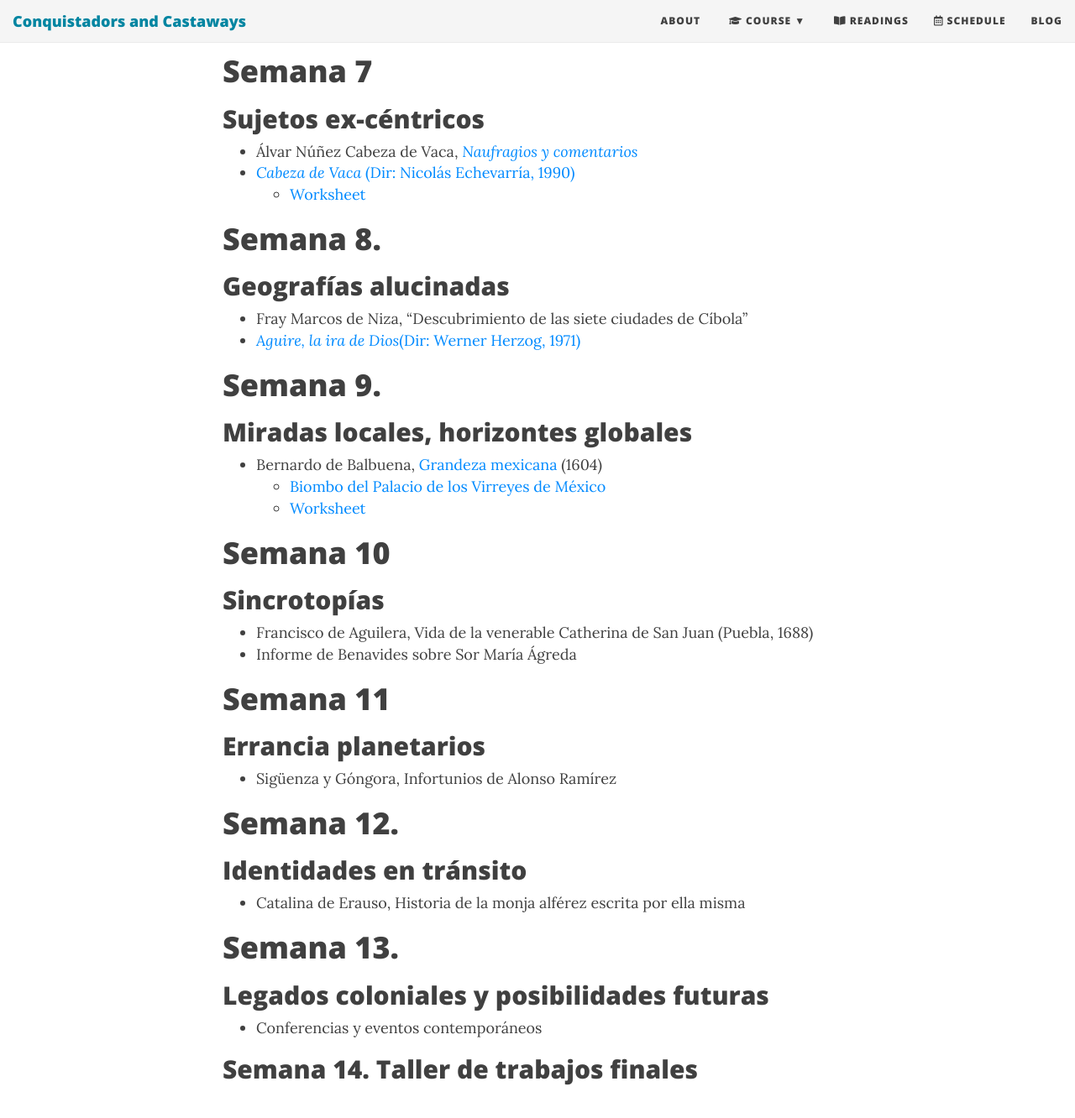
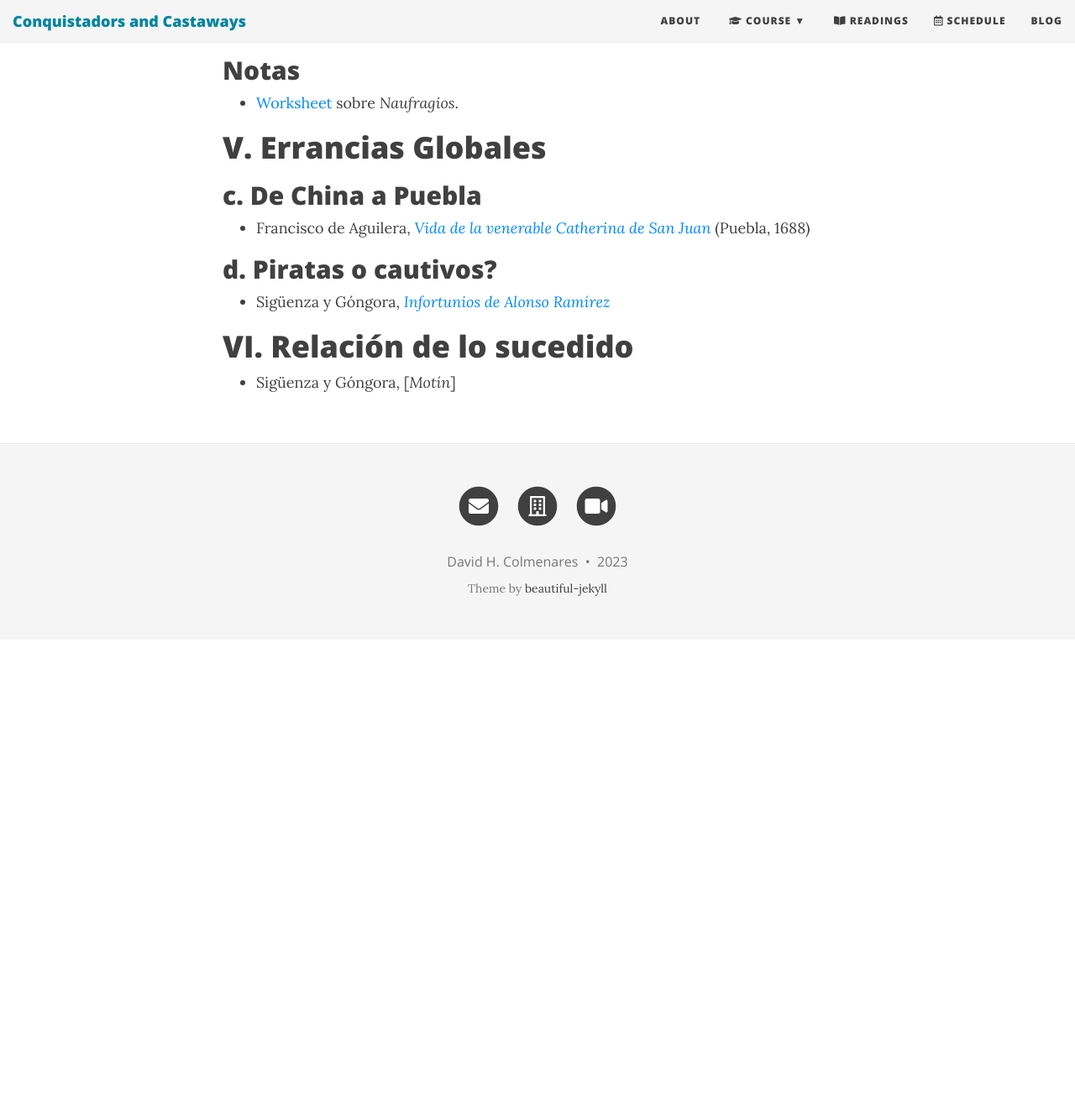
Before and after one commit to Hipomenes/ls452, a Jekyll site: the page built from syllabus-cronica-2023.md, in a window 1280 px wide and 1400 px high, scrolled down 5080 px. Shown: the top 1332 px of the window at 84% size. Built offline with Jekyll 4.4.1, drawn with Linux system fonts in a browser that asks for light colours; nearby versions of some CDN libraries; after the commit the page ends 5842 px from its top, so only the background shows below that; some of the changed text lies outside the part shown.

Commit message:
Update syllabus-cronica-2023.md

```diff
--- a/syllabus-cronica-2023.md
+++ b/syllabus-cronica-2023.md
@@ -119,52 +119,32 @@
 - En clase, hablar de Enrique Dussel: Las Casas como «el primer crítico frontal de la modernidad».
 
 
----
+# IV. Fracaso y desmitificación
 
-
-# Semana 4
-
-# Semana 7
-## Sujetos ex-céntricos
+## a. Naufragios
 
 - Álvar Núñez Cabeza de Vaca, [*Naufragios y comentarios*]()
-- [*Cabeza de Vaca* (Dir: Nicolás Echevarría, 1990)]()
-    - [Worksheet](https://drive.google.com/file/d/1HJxurGFDX5nMubekRUnpgjDQgt2laCtZ/view?usp=sharing)
+    - [*Cabeza de Vaca* (Dir: Nicolás Echevarría, 1990)]()
 
-# Semana 8.
-## Geografías alucinadas
+## b. Vislumbres y espejismos
 
 - Fray Marcos de Niza, “Descubrimiento de las siete ciudades de Cíbola"
 - [*Aguire, la ira de Dios*(Dir: Werner Herzog, 1971)]()
 
+## Notas
 
-# Semana 9.
-## Miradas locales, horizontes globales
+- [Worksheet](https://drive.google.com/file/d/1HJxurGFDX5nMubekRUnpgjDQgt2laCtZ/view?usp=sharing) sobre *Naufragios*.
 
-- Bernardo de Balbuena, [Grandeza mexicana]() (1604)
-    - [Biombo del Palacio de los Virreyes de México](https://upload.wikimedia.org/wikipedia/commons/4/49/Large_screen_of_the_Palace_of_the_Viceroys_of_Mexico%2C_ca._1676-1700%2C_Mexico_City%2C_Museum_of_the_Americas%2C_anonimous_painter.jpg)
-    - [Worksheet]()
+# V. Errancias Globales
 
+## c. De China a Puebla
 
-# Semana 10
-## Sincrotopías
+- Francisco de Aguilera, [*Vida de la venerable Catherina de San Juan*]() (Puebla, 1688)
 
-- Francisco de Aguilera, Vida de la venerable Catherina de San Juan (Puebla, 1688)
-- Informe de Benavides sobre Sor María Ágreda
+## d. Piratas o cautivos?
 
-# Semana 11
-## Errancia planetarios
+- Sigüenza y Góngora, [*Infortunios de Alonso Ramírez*]()
 
-- Sigüenza y Góngora, Infortunios de Alonso Ramírez
+# VI. Relación de lo sucedido
 
-# Semana 12.
-## Identidades en tránsito
-
-- Catalina de Erauso, Historia de la monja alférez escrita por ella misma
-
-# Semana 13.
-## Legados coloniales y posibilidades futuras
-
-- Conferencias y eventos contemporáneos
-
-## Semana 14. Taller de trabajos finales
+- Sigüenza y Góngora, [*Motín*]
```
